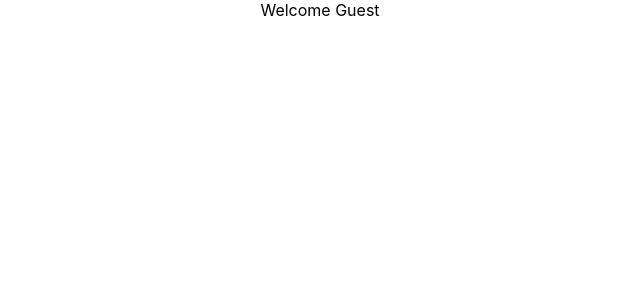
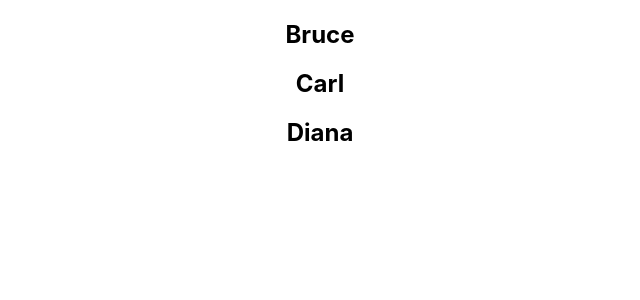
Before and after one commit to iathrd/reactjs, a React (Create React App) app: page / in a window 1280 px wide. Shown: the top 300 px of the page, without its empty margins (320-960 px from the left). Built offline with nearby package versions, Linux system fonts and the light colour scheme.

Commit message:
list rendering

```diff
--- a/src/App.js
+++ b/src/App.js
@@ -10,12 +10,14 @@ import ClassClick from './components/ClassClick';
 import EventBind from './components/EventBind';
 import ParentComponent from './components/ParentComponent';
 import UserGreting from './components/UserGreting';
+import NameList from './components/NameList';
 
 
 function App() {
   return (
     <div className="App">
-      <UserGreting />
+      <NameList />
+      {/* <UserGreting /> */}
       {/* <ParentComponent /> */}
       {/* <EventBind /> */}
       {/* <FunctionClick />
--- /dev/null
+++ b/src/components/NameList.js
@@ -0,0 +1,17 @@
+import React from 'react'
+
+function NameList() {
+    const name = ['Bruce', 'Carl', 'Diana']
+    return (
+        <div>
+            {/* <h2>{name[0]}</h2>
+            <h2>{name[1]}</h2>
+            <h2>{name[2]}</h2> */}
+            {
+                name.map(x => <h2>{x}</h2>)
+            }
+        </div>
+    )
+}
+
+export default NameList
```
